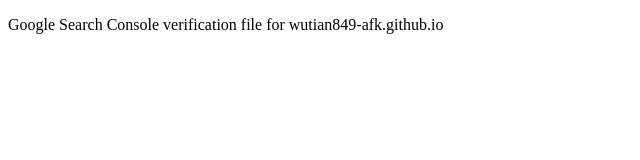
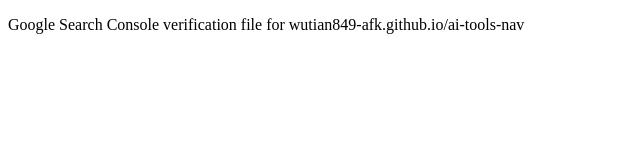
Before and after one commit to wutian849-afk/ai-tools-nav, a website: page googleb733aed17d9481bc.html in a window 1280 px wide. Shown: the full height of the page, 0-640 px from the left. Drawn offline with Linux system fonts and the light colour scheme.

Commit message:
fix GSC verification file with correct meta tag

```diff
--- a/googleb733aed17d9481bc.html
+++ b/googleb733aed17d9481bc.html
@@ -1,6 +1,6 @@
 <!DOCTYPE html>
 <html><head>
-<meta name="google-site-verification" content="REPLACE_ME_WITH_YOUR_CODE" />
+<meta name="google-site-verification" content="c9lQO1fotCenvY5zVwmktrcHHmUZD07Yp7HmoIzretI" />
 </head><body>
-<p>Google Search Console verification file for wutian849-afk.github.io</p>
+<p>Google Search Console verification file for wutian849-afk.github.io/ai-tools-nav</p>
 </body></html>
```
